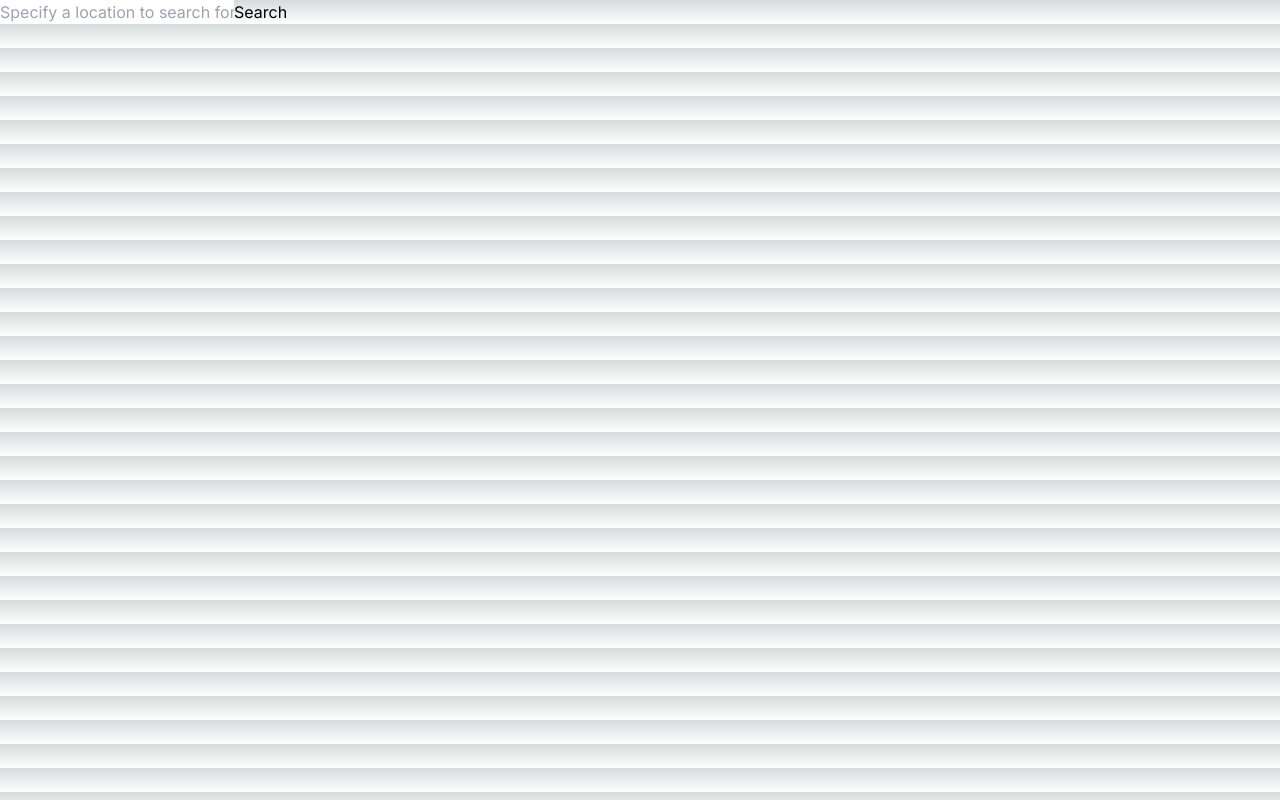
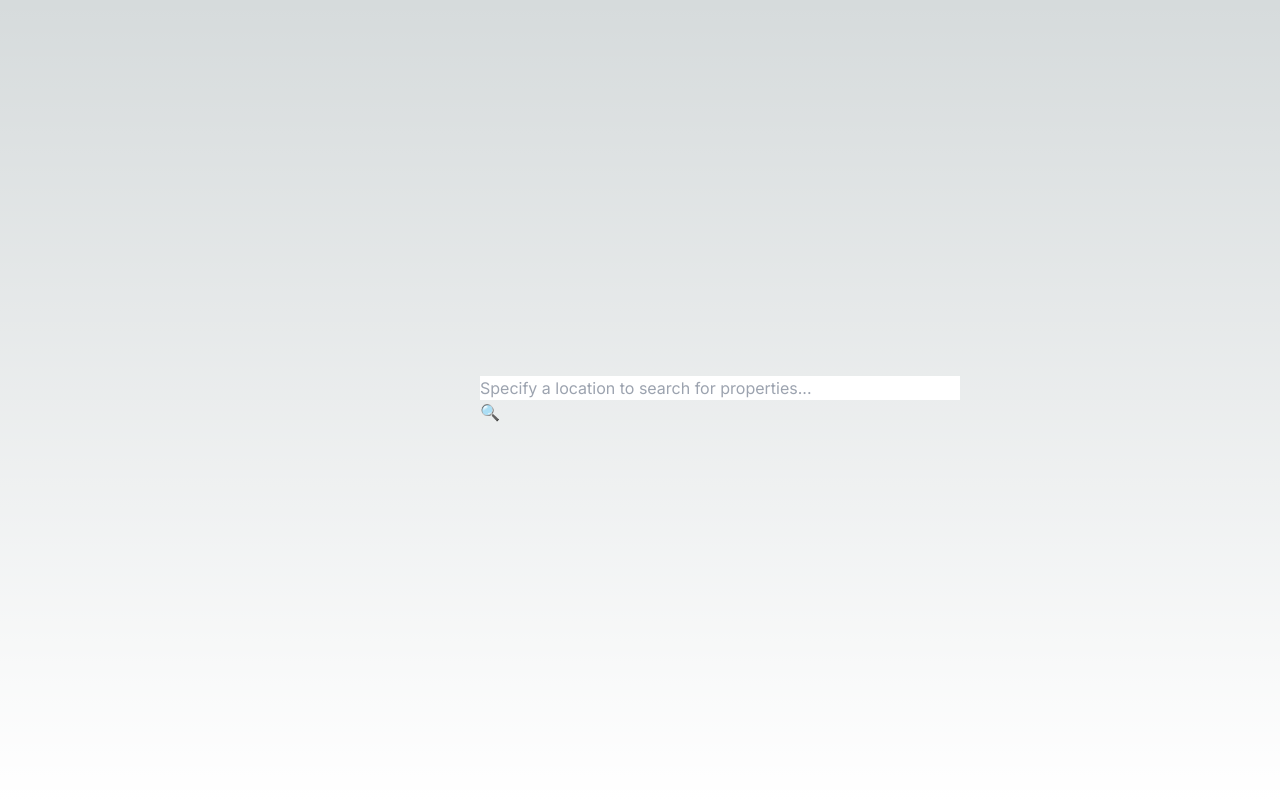
Before and after one commit to jaebradley/scry, a Next.js app in the folder packages/frontend/: page / in a window 1280 px wide. Built offline with nearby package versions, Linux system fonts and the light colour scheme.

Commit message:
Update search page styling (#19)

```diff
--- a/packages/frontend/app/globals.css
+++ b/packages/frontend/app/globals.css
@@ -28,6 +28,8 @@ body {
   input, select, textarea {
     color: black;
   }
+  width: 100%;
+  height: 100vh;
 }
 
 @layer utilities {
--- a/packages/frontend/app/page.tsx
+++ b/packages/frontend/app/page.tsx
@@ -5,11 +5,15 @@ import { navigateToPropertiesPage } from  './actions';
 export default function Home() {
 
     return (
-        <main>
-            <form action={navigateToPropertiesPage}>
-                <input name="location" type="text" placeholder="Specify a location to search for properties..."/>
-                <button type="submit">Search</button>
-            </form>
+        <main style={{ width: '100%', height: '100%' }}>
+            <div style={{ display: 'flex', flexDirection: 'row', width: '100%', height: '100%', justifyContent: 'center', alignItems: 'center' }}>
+                <div style={{ display: 'flex', width: '20rem' }}>
+                    <form action={navigateToPropertiesPage}>
+                        <input style={{ width: '30rem', marginRight: '1rem' }} name="location" type="text" placeholder="Specify a location to search for properties..."/>
+                        <button type="submit">🔍</button>
+                    </form>
+                </div>
+            </div>
         </main>
     );
 }
```
